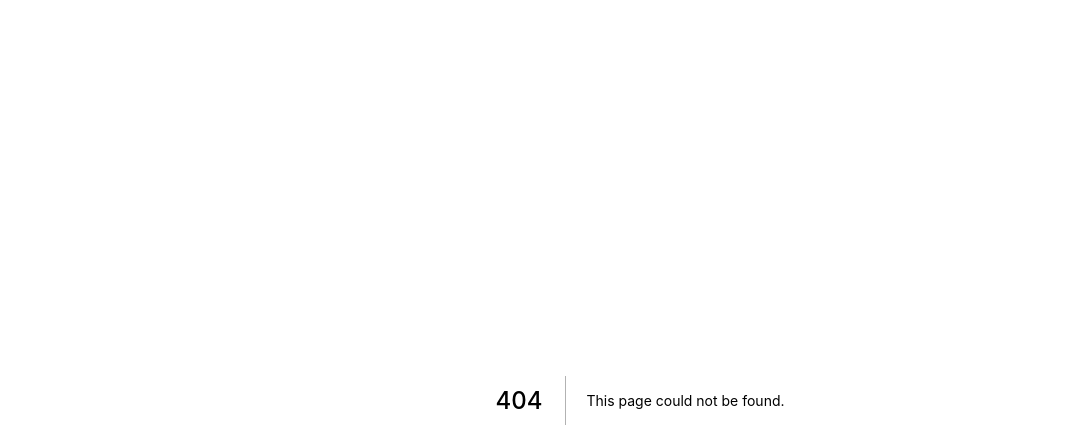
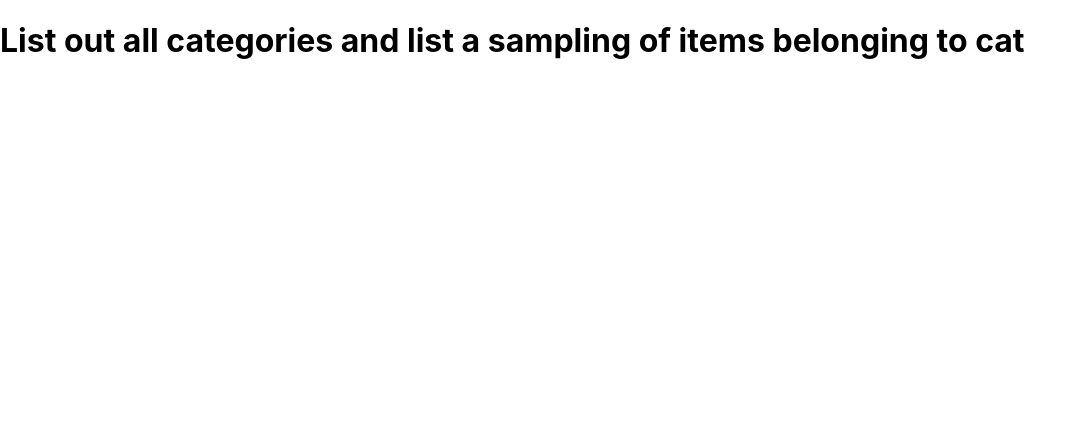
Before and after one commit to DeadpanCakes/houseplant_user, a Next.js app: page /shop in a window 1280 px wide. Before the commit this address had no page. Shown: the top 448 px of the page, without its empty margins (0-1085 px from the left). Built offline with nearby package versions, Linux system fonts and the light colour scheme.

Commit message:
made placeholder pages for shop

```diff
--- /dev/null
+++ b/pages/shop/index.tsx
@@ -0,0 +1,9 @@
+const Shop = () => {
+  return (
+    <h1>
+      List out all categories and list a sampling of items belonging to cat
+    </h1>
+  );
+};
+
+export default Shop;
--- /dev/null
+++ b/pages/shop/misc.tsx
@@ -0,0 +1,5 @@
+const Miscellaneous = () => {
+  return <h1>List all misc items</h1>;
+};
+
+export default Miscellaneous;
--- /dev/null
+++ b/pages/shop/succulent.tsx
@@ -0,0 +1,5 @@
+const Succulent = () => {
+  return <h1>List all succulent plants</h1>;
+};
+
+export default Succulent;
--- /dev/null
+++ b/pages/shop/tillandsia.tsx
@@ -0,0 +1,5 @@
+const Tillandsia = () => {
+  return <h1>List all air plants</h1>;
+};
+
+export default Tillandsia;
--- /dev/null
+++ b/pages/shop/tropical.tsx
@@ -0,0 +1,5 @@
+const Tropical = () => {
+  return <h1>List all tropical plants</h1>;
+};
+
+export default Tropical;
```
